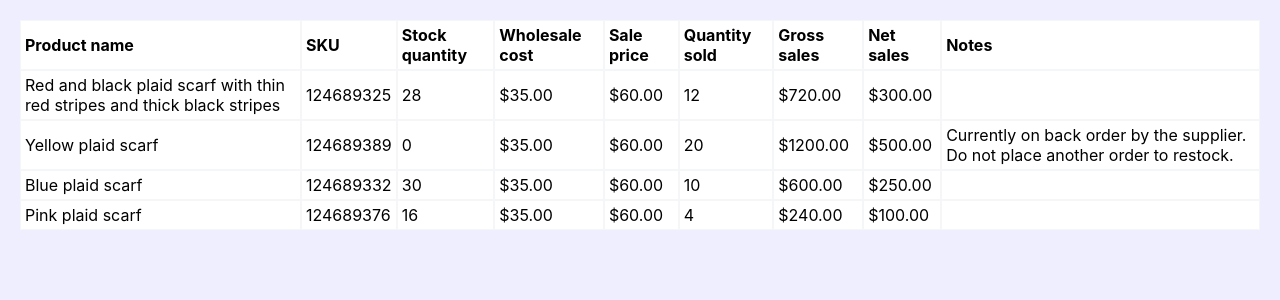
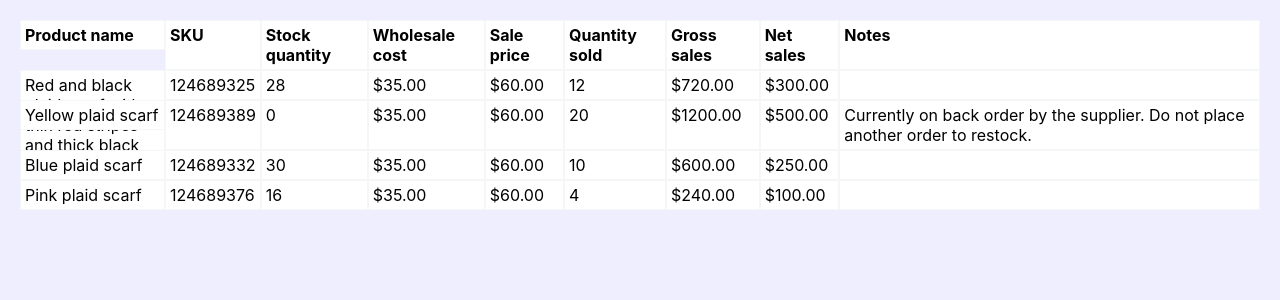
Before and after one commit to srymh/datatable, a React (Create React App) app: page / in a window 1280 px wide. Shown: the top 300 px of the page. Built offline with nearby package versions, Linux system fonts and the light colour scheme.

Commit message:
Adding Context: Create a Fixed First Column

```diff
--- a/src/components/Cell.tsx
+++ b/src/components/Cell.tsx
@@ -4,13 +4,19 @@ import React from 'react';
 type CellProps = {
   content?: React.ReactNode;
   header?: boolean;
+  fixed?: boolean;
 };
 
 const Cell: React.FC<CellProps> = props => {
+  const fixedClass = props.fixed ? ' Cell-fixed' : '';
+  const headerClass = props.header ? ' Cell-header' : '';
+
+  const className = `Cell${fixedClass}${headerClass}`;
+
   const cellMarkup = props.header ? (
-    <th className="Cell Cell-header">{props.content}</th>
+    <th className={className}>{props.content}</th>
   ) : (
-    <td className="Cell">{props.content}</td>
+    <td className={className}>{props.content}</td>
   );
 
   return cellMarkup;
--- a/src/components/DataTable.css
+++ b/src/components/DataTable.css
@@ -5,16 +5,37 @@
   width: 100%;
 }
 
-.Data-Table {
+.DataTable {
+  position: relative;
   max-width: 100vw;
+}
+
+.DataTable * {
+  box-sizing: border-box;
 }
 
 .Cell {
   border: 1px solid #f4f6f8;
   padding: 4px;
   text-align: left;
+  vertical-align: top;
+}
+
+.Cell-fixed {
+  position: absolute;
+  top: auto;
+  left: 0;
+  width: 145px;
+  white-space: unset;
+  text-align: left;
+  backface-visibility: hidden;
+  background: #fff;
+  word-wrap: break-word;
+  word-break: break-word;
+  overflow-wrap: break-word;
 }
 
 .ScrollContainer {
   overflow-x: auto;
+  margin-left: 145px;
 }
--- a/src/components/DataTable.tsx
+++ b/src/components/DataTable.tsx
@@ -20,6 +20,7 @@ class DataTable extends React.Component<DataTableProps> {
         key={`heading-${cellIndex}`}
         content={headings[cellIndex]}
         header={true}
+        fixed={cellIndex === 0}
       />
     );
   };
@@ -34,6 +35,7 @@ class DataTable extends React.Component<DataTableProps> {
             <Cell
               key={`${rowIndex}-${cellIndex}`}
               content={rows[rowIndex][cellIndex]}
+              fixed={cellIndex === 0}
             />
           );
         })}
```
Also changed, not shown: 1 other file (tests, documents, lock files or other folders).
